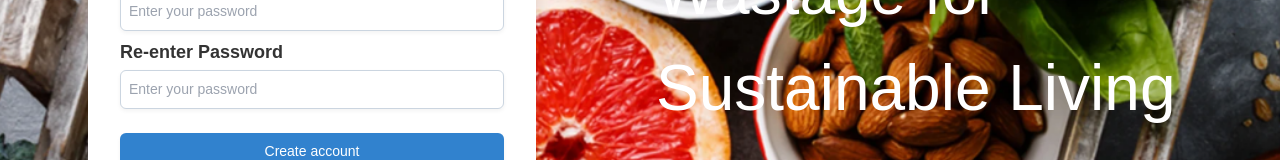
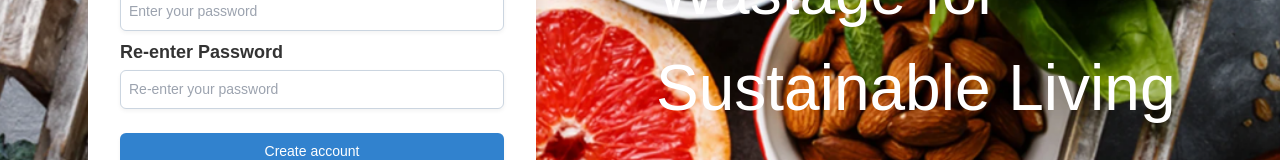
Before and after one commit to travisv12/Group-6-Project, a React (Vite) app in the folder ReFoodify-main/: page /register in a window 1280 px wide. Shown: the part 492-652 px from the top of the page. Built offline with nearby package versions, Linux system fonts and the light colour scheme.

Commit message:
refactor Register file  upgrade to dynamic fields and improve input handling

```diff
--- a/ReFoodify-main/src/components/Header.jsx
+++ b/ReFoodify-main/src/components/Header.jsx
@@ -1,4 +1,4 @@
-/* eslint-disable react/prop-types */
+
 import { useEffect, useState, useCallback, memo } from "react";
 import { useLocation, NavLink } from "react-router-dom";
 import { Dialog, PopoverGroup } from "@headlessui/react";
--- a/ReFoodify-main/src/pages/Auth/Register.jsx
+++ b/ReFoodify-main/src/pages/Auth/Register.jsx
@@ -12,7 +12,8 @@ const Register = () => {
 
   const handleSubmit = async (e) => {
     e.preventDefault();
-    setError("");
+    setError(""); // Reset error state
+
     if (password !== confirmPassword) {
       setError("Passwords do not match");
       return;
@@ -95,7 +96,7 @@ const Register = () => {
                 id="confirmPassword"
                 value={confirmPassword}
                 onChange={(e) => setConfirmPassword(e.target.value)}
-                placeholder="Enter your password"
+                placeholder="Re-enter your password"
                 className="form-input"
                 required
               />
--- a/ReFoodify-main/vite.config.js
+++ b/ReFoodify-main/vite.config.js
@@ -1,12 +1,12 @@
-import path from "path"
-import react from "@vitejs/plugin-react"
-import { defineConfig } from "vite"
+import { defineConfig } from 'vite';
+import react from '@vitejs/plugin-react';
+import path from 'path';
 
 export default defineConfig({
   plugins: [react()],
   resolve: {
     alias: {
-      "@": path.resolve(__dirname, "./src"),
+      '@': path.resolve('./src'),
     },
   },
-})
+});
```
Also changed, not shown: ReFoodify-main/eslint.config.js (+7 -6 lines).
